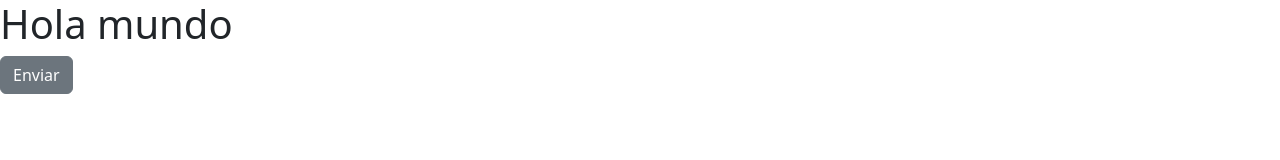
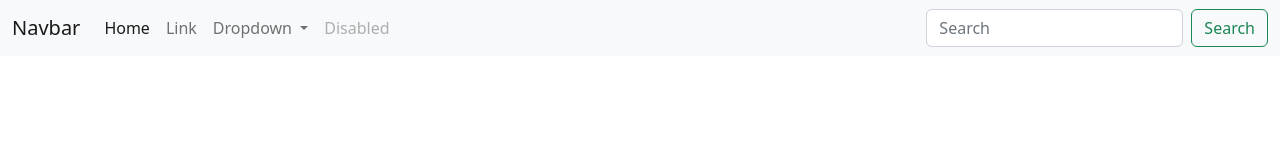
Before and after one commit to VillarroelJairo/Modulo-2, a website: page index.html in a window 1280 px wide. Drawn offline with nearby package versions, Linux system fonts and the light colour scheme.

Commit message:
modified:   index.html

```diff
--- a/index.html
+++ b/index.html
@@ -10,7 +10,42 @@
 <body>
     <script src="output/app.js"></script>
     <script src="https://cdn.jsdelivr.net/npm/bootstrap@5.2.3/dist/js/bootstrap.bundle.min.js" integrity="sha384-kenU1KFdBIe4zVF0s0G1M5b4hcpxyD9F7jL+jjXkk+Q2h455rYXK/7HAuoJl+0I4" crossorigin="anonymous"></script>
-    <h1>Hola mundo</h1>
-    <button type="button" class="btn btn-secondary">Enviar</button>
+    <nav class="navbar navbar-expand-lg navbar-light bg-light">
+        <div class="container-fluid">
+          <a class="navbar-brand" href="#">Navbar</a>
+          <button class="navbar-toggler" type="button" data-bs-toggle="collapse" data-bs-target="#navbarSupportedContent" aria-controls="navbarSupportedContent" aria-expanded="false" aria-label="Toggle navigation">
+            <span class="navbar-toggler-icon"></span>
+          </button>
+          <div class="collapse navbar-collapse" id="navbarSupportedContent">
+            <ul class="navbar-nav me-auto mb-2 mb-lg-0">
+              <li class="nav-item">
+                <a class="nav-link active" aria-current="page" href="#">Home</a>
+              </li>
+              <li class="nav-item">
+                <a class="nav-link" href="#">Link</a>
+              </li>
+              <li class="nav-item dropdown">
+                <a class="nav-link dropdown-toggle" href="#" id="navbarDropdown" role="button" data-bs-toggle="dropdown" aria-expanded="false">
+                  Dropdown
+                </a>
+                <ul class="dropdown-menu" aria-labelledby="navbarDropdown">
+                  <li><a class="dropdown-item" href="#">Action</a></li>
+                  <li><a class="dropdown-item" href="#">Another action</a></li>
+                  <li><hr class="dropdown-divider"></li>
+                  <li><a class="dropdown-item" href="#">Something else here</a></li>
+                </ul>
+              </li>
+              <li class="nav-item">
+                <a class="nav-link disabled" href="#" tabindex="-1" aria-disabled="true">Disabled</a>
+              </li>
+            </ul>
+            <form class="d-flex">
+              <input class="form-control me-2" type="search" placeholder="Search" aria-label="Search">
+              <button class="btn btn-outline-success" type="submit">Search</button>
+            </form>
+          </div>
+        </div>
+      </nav>
+
 </body>
 </html>
```
